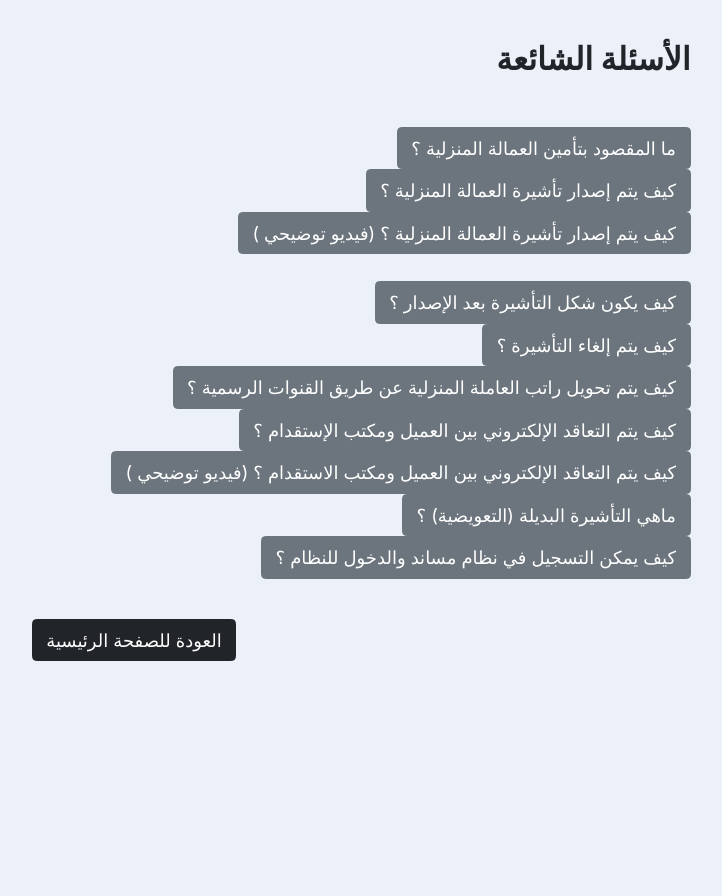
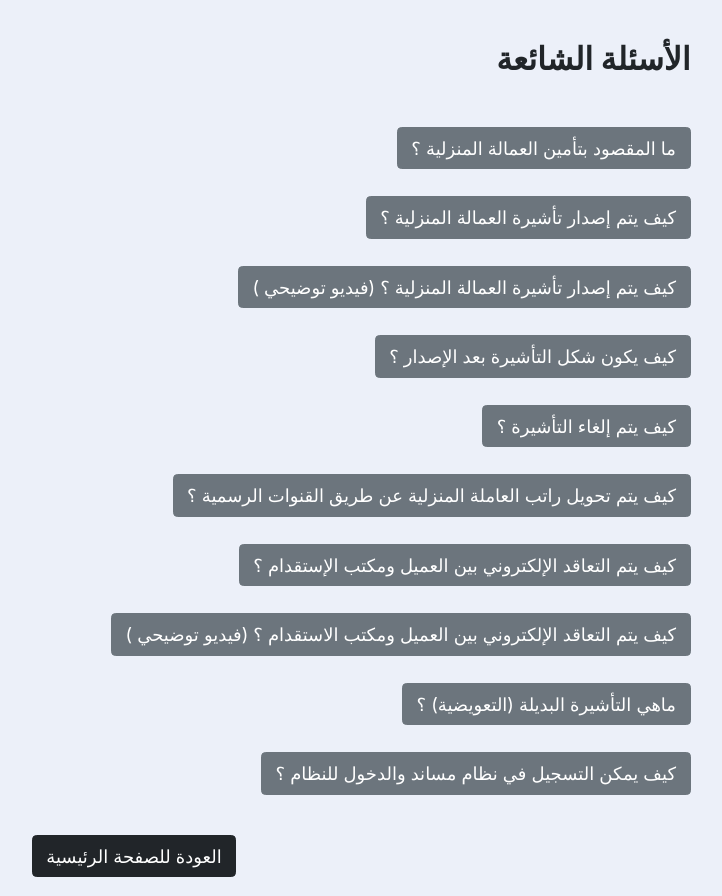
Before and after one commit to rnsdoodi/salalim, a Flask app: page /questions in a window 1280 px wide. Shown: the top 896 px of the page, without its empty margins (506-1228 px from the left). Run offline with Flask 2, Linux system fonts and the light colour scheme; some libraries are stand-ins or nearby versions.

Commit message:
set questions page 2

```diff
--- a/templates/questions.html
+++ b/templates/questions.html
@@ -21,26 +21,23 @@
 <div class="policy">
   <ul class="container text-right add">
       <a href="{{url_for('insurance')}}" class="btn btn-secondary"> ما المقصود بتأمين العمالة المنزلية ؟ </a>
-      <br>
+      <br><br>
       <a href="{{url_for('visa')}}" class="btn btn-secondary"> كيف يتم إصدار تأشيرة العمالة المنزلية ؟ </a>
-      <br>
-       <a href="https://www.youtube.com/watch?v=Ng2spSYzolA " class="btn btn-secondary"> كيف يتم إصدار تأشيرة العمالة
-           المنزلية ؟ (فيديو توضيحي )</a>
+      <br><br>
+       <a href="https://www.youtube.com/watch?v=Ng2spSYzolA " class="btn btn-secondary"> كيف يتم إصدار تأشيرة العمالة المنزلية ؟ (فيديو توضيحي )</a>
       <br><br>
        <a href="{{url_for('evisa')}}" class="btn btn-secondary">كيف يكون شكل التأشيرة بعد الإصدار  ؟ </a>
-      <br>
+      <br><br>
       <a href="{{url_for('cancel')}}" class="btn btn-secondary">كيف يتم إلغاء التأشيرة  ؟ </a>
-      <br>
-       <a href="{{url_for('salary')}}" class="btn btn-secondary"> كيف يتم
-           تحويل راتب العاملة المنزلية عن طريق القنوات الرسمية ؟ </a>
-      <br>
+      <br><br>
+       <a href="{{url_for('salary')}}" class="btn btn-secondary"> كيف يتم تحويل راتب العاملة المنزلية عن طريق القنوات الرسمية ؟ </a>
+      <br><br>
        <a href="{{url_for('electronic')}}" class="btn btn-secondary">كيف يتم التعاقد الإلكتروني بين العميل ومكتب الإستقدام ؟ </a>
-       <br>
-      <a href="https://www.youtube.com/watch?v=f8qhExWlIos" class="btn btn-secondary">كيف يتم التعاقد الإلكتروني بين العميل
-          ومكتب الاستقدام ؟ (فيديو توضيحي ) </a>
-      <br>
+       <br><br>
+      <a href="https://www.youtube.com/watch?v=f8qhExWlIos" class="btn btn-secondary">كيف يتم التعاقد الإلكتروني بين العميل ومكتب الاستقدام ؟ (فيديو توضيحي ) </a>
+      <br><br>
          <a href="{{url_for('replace')}}" class="btn btn-secondary">ماهي التأشيرة البديلة (التعويضية) ؟ </a>
-      <br>
+      <br><br>
           <a href="{{url_for('musaned')}}" class="btn btn-secondary">كيف يمكن التسجيل في نظام مساند والدخول للنظام ؟ </a>
   </ul>
 </div>
```
